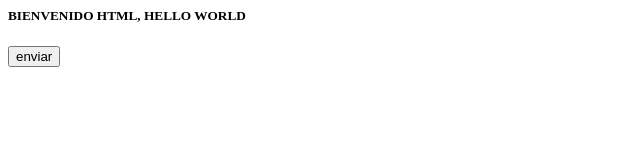
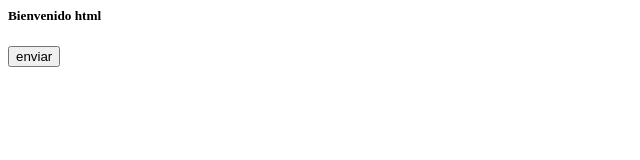
Before and after one commit to MEYLYMENDOZA/PruebaWeb, a plain HTML site: page index.html in a window 1280 px wide. Shown: the whole page, without its empty margins (0-640 px from the left). Drawn offline with Linux system fonts and the light colour scheme.

Commit message:
Cambio 20:15

```diff
--- a/index.html
+++ b/index.html
@@ -2,7 +2,7 @@
 <head>
 </head>
 <body>
-    <h5> BIENVENIDO HTML, HELLO WORLD</h5>
+    <h5> Bienvenido html</h5>
     <button>
         enviar
     </button>
```
